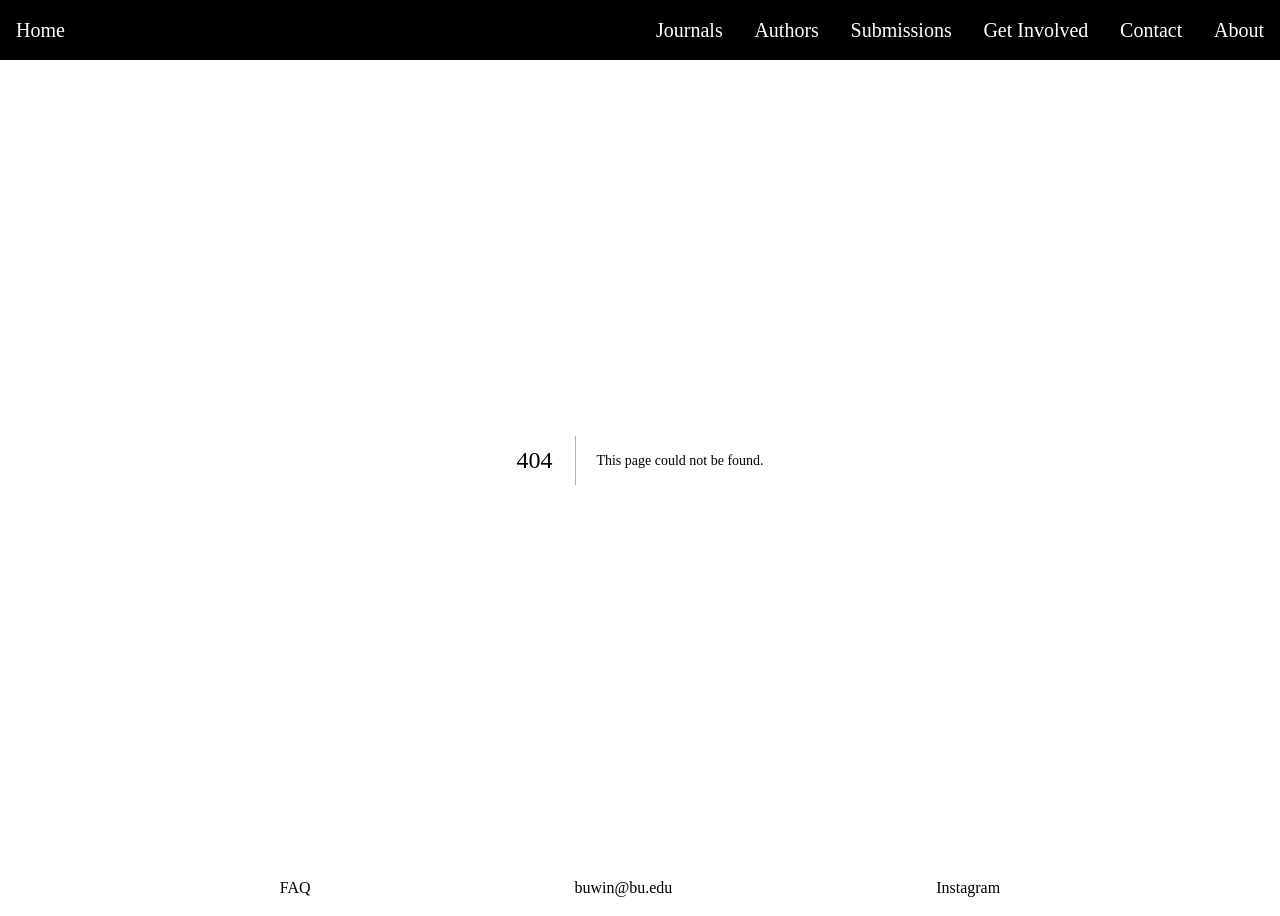
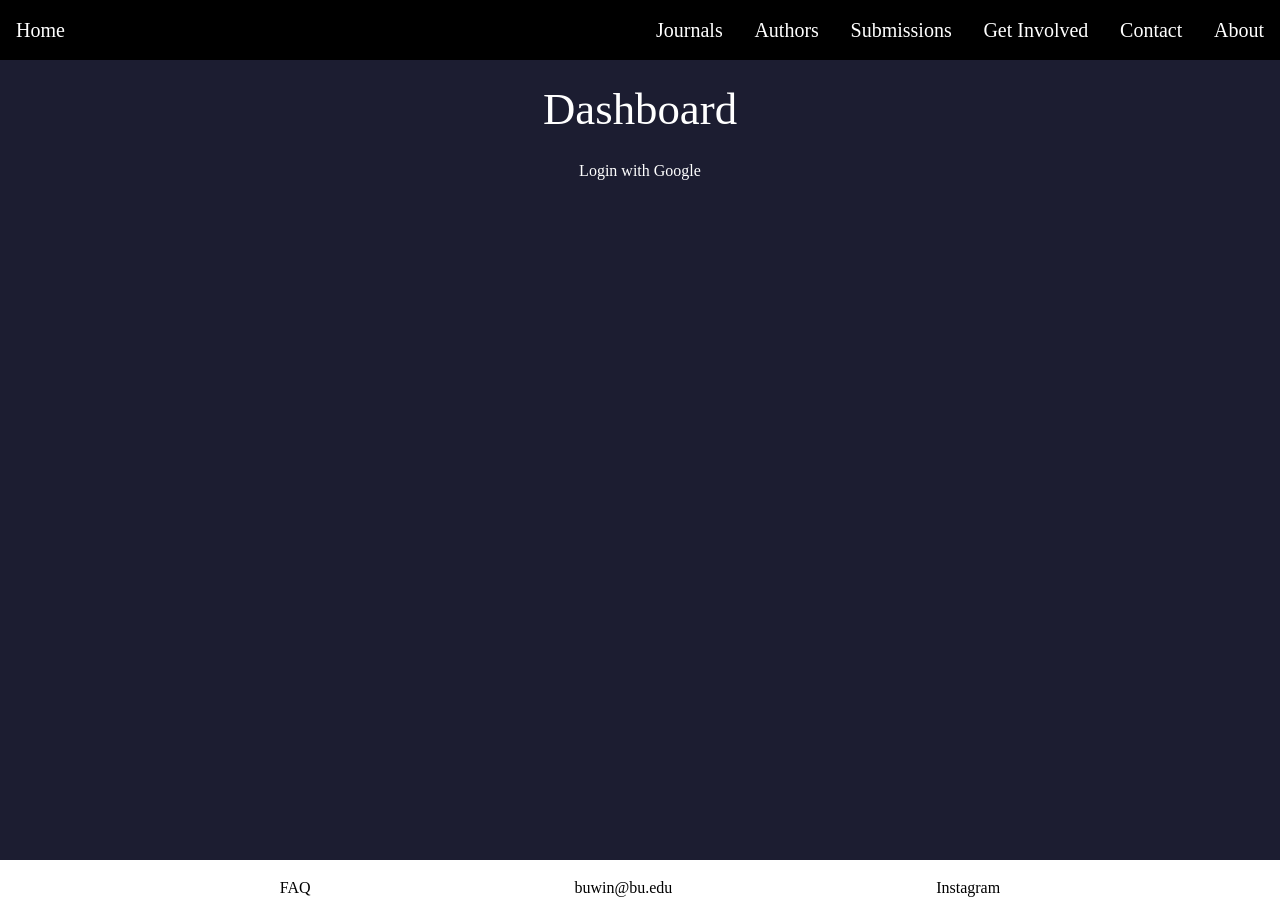
Before and after one commit to ridanaeeem/win-journal, a Next.js app: page /dashboard in a window 1280 px wide. Before the commit this address had no page. Built offline with nearby package versions, Linux system fonts and the light colour scheme.

Commit message:
login button

```diff
--- /dev/null
+++ b/app/dashboard/page.tsx
@@ -0,0 +1,14 @@
+"use client";
+import Login from "@/components/login";
+
+export default function Dashboard() {
+	return (
+		<div>
+			<title>Dashboard</title>
+			<main className="flex min-h-screen flex-col items-center">
+				<h1 className="subtitle">Dashboard</h1>
+				<Login />
+			</main>
+		</div>
+	);
+}
--- a/app/layout.tsx
+++ b/app/layout.tsx
@@ -3,6 +3,7 @@ import "./globals.css";
 import { Analytics } from "@vercel/analytics/react";
 import Nav from "@/components/nav";
 import Footer from "@/components/footer";
+import { GoogleOAuthProvider } from "@react-oauth/google";
 
 export const metadata: Metadata = {
 	title: "Create Next App",
--- /dev/null
+++ b/components/login.tsx
@@ -0,0 +1,26 @@
+"use client";
+import { useState, useEffect } from "react";
+import { setCookie } from "cookies-next";
+import dotenv from "dotenv";
+
+// load env variables
+dotenv.config();
+
+export default function Login() {
+	const handleClick = async () => {
+		const clientId = process.env.NEXT_PUBLIC_GOOGLE_OAUTH_CLIENT_ID;
+		const redirectUri = window.location.origin;
+		const responseType = "token";
+		const scope = "https://www.googleapis.com/auth/userinfo.profile https://www.googleapis.com/auth/userinfo.email";
+
+		const authUrl = `https://accounts.google.com/o/oauth2/auth?client_id=${clientId}&redirect_uri=${redirectUri}&response_type=${responseType}&scope=${scope}`;
+
+		window.location.href = authUrl;
+	};
+
+	return (
+		<div>
+			<button onClick={handleClick}>Login with Google</button>
+		</div>
+	);
+}
```
